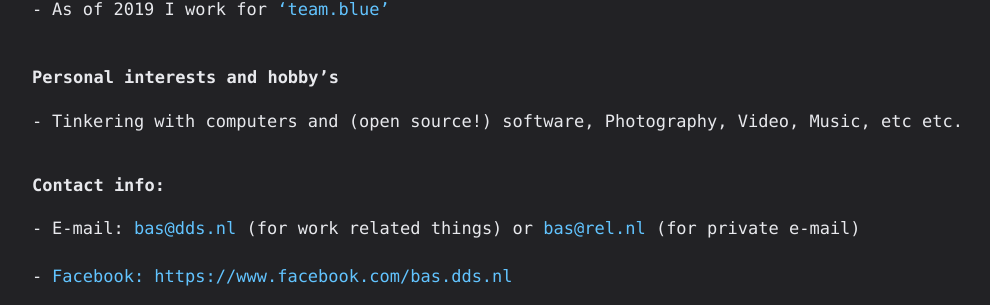
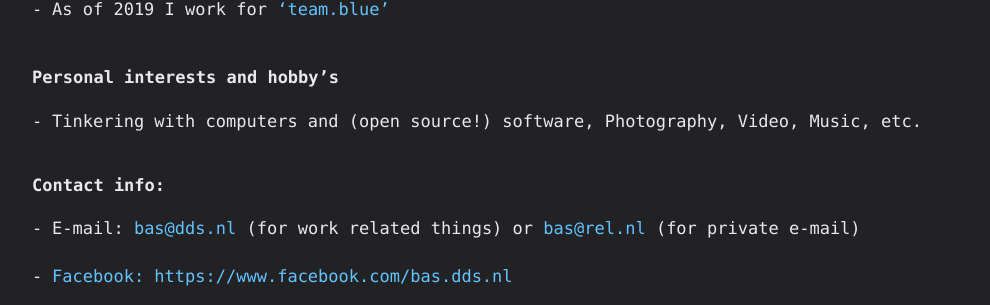
Before and after one commit to basdds/basdds.github.io, a Jekyll site: the page built from about.md, in a window 1280 px wide. Shown: the part 588-893 px from the top of the page, without its empty margins (118-1108 px from the left). Built offline with Jekyll 4.4.1, drawn with Linux system fonts in a browser that asks for light colours.

Commit message:
site update

```diff
--- a/about.md
+++ b/about.md
@@ -28,7 +28,7 @@ Short Resume:
 
 # Personal interests and hobby's
 
-* Tinkering with computers and (open source!) software, Photography, Video, Music, etc etc.
+* Tinkering with computers and (open source!) software, Photography, Video, Music, etc.
 
 # Contact info:
 
```
Also changed, not shown: 1 other file.
